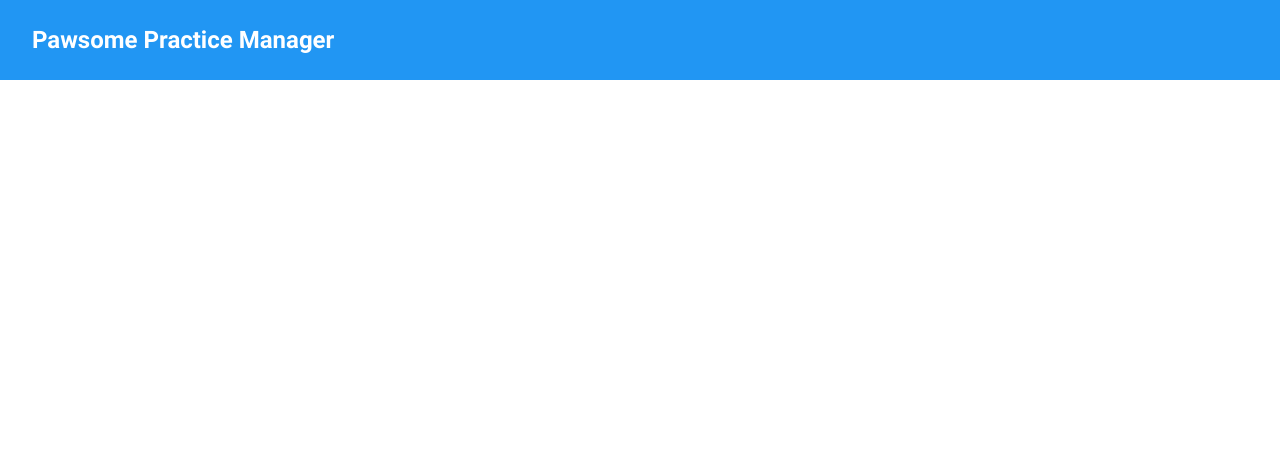
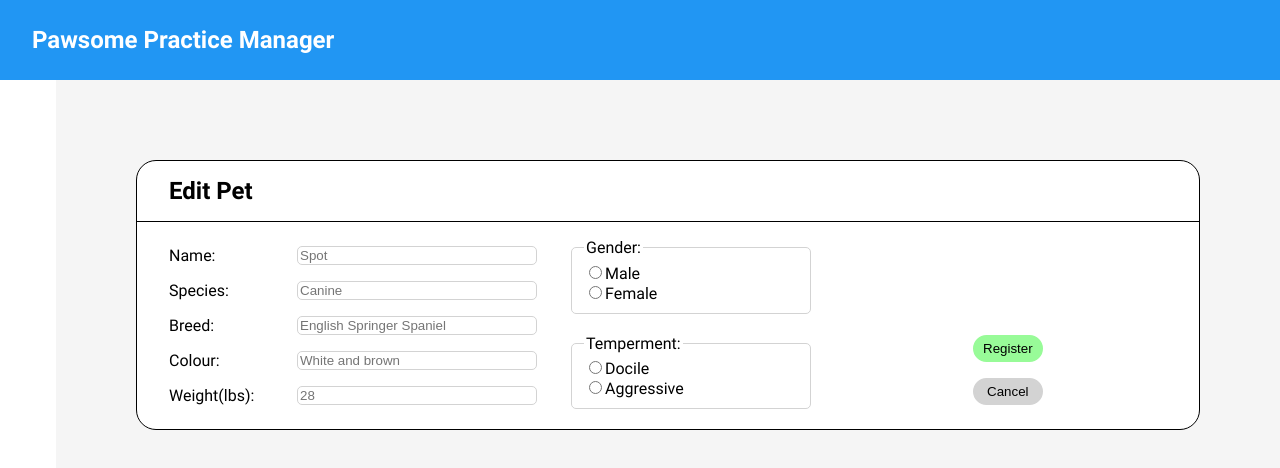
Before and after one commit to TomMhammond/capstone-client, a React (Create React App) app: page /edit/pet/1 in a window 1280 px wide. Shown: the top 468 px of the page. Built offline with nearby package versions, Linux system fonts and the light colour scheme.

Commit message:
create edit pet page and edit pet form

```diff
--- a/src/App.js
+++ b/src/App.js
@@ -11,6 +11,7 @@ import CreateMedicalPage from "./pages/CreateMedicalPage/CreateMedicalPage";
 import LoginPage from "./pages/LoginPage/LoginPage";
 import DashboardPage from "./pages/DashboardPage/DashboardPage";
 import EditClientPage from "./pages/EditClientPage/EditClientPage";
+import EditPetPage from "./pages/EditPetPage/EditPetPage";
 
 function App() {
   const token = sessionStorage.authToken;
@@ -32,6 +33,7 @@ function App() {
         <Route path="/register/pet" element={<CreatePetPage token={token} access={access}/>} />
         <Route path="/register/medical" element={<CreateMedicalPage token={token} access={access}/>} />
         <Route path="/edit/client/:id" element={<EditClientPage access={access} token={token}/>} />
+        <Route path="/edit/pet/:id" element={<EditPetPage access={access} token={token}/>} />
       </Routes>
     </BrowserRouter>
   );
--- /dev/null
+++ b/src/components/EditPetForm/EditPetForm.jsx
@@ -0,0 +1,68 @@
+import { useNavigate, useParams } from 'react-router-dom';
+import '../PetForm/PetForm.scss';
+
+export default function EditPetForm(){
+    const navigate = useNavigate();
+    const params = useParams();
+    const id = params.id;
+
+    const cancelClickHandler = (e) => {
+        e.preventDefault();
+        navigate(`/pets/${id}`)
+    }
+
+    return(
+        <form className='pet-form'>
+        <div className='pet-form__container'>
+            <div className='pet-form__wrapper'>
+                <label className='pet-form__label' htmlFor='name'>Name:</label>
+                <input className='pet-form__input' type='text' name='name' id='name' placeholder='Spot'></input>
+            </div>
+            <div className='pet-form__wrapper'>
+                <label className='pet-form__label' htmlFor='species'>Species:</label>
+                <input className='pet-form__input' type='text' name='species' id='species' placeholder='Canine'></input>
+            </div>
+            <div className='pet-form__wrapper'>
+                <label className='pet-form__label' htmlFor='breed'>Breed:</label>
+                <input className='pet-form__input' type='text' name='breed' id='breed' placeholder='English Springer Spaniel'></input>
+            </div>
+            <div className='pet-form__wrapper'>
+                <label className='pet-form__label' htmlFor='colour'>Colour:</label>
+                <input className='pet-form__input' type='text' name='colour' id='colour' placeholder='White and brown'></input>
+            </div>
+            <div className='pet-form__wrapper'>
+                <label className='pet-form__label' htmlFor='weight'>Weight(lbs):</label>
+                <input className='pet-form__input' type='text' name='weight' id='weight' placeholder='28'></input>
+            </div>
+        </div>
+        <div className='pet-form__container'>
+            <fieldset className='pet-form__radio-field'>
+                <legend>Gender:</legend>
+                    <div>
+                        <input type="radio" id="male" name="gender" value="male" />
+                        <label htmlFor="male">Male</label>
+                    </div>
+                    <div>
+                        <input type="radio" id="female" name="gender" value="female" />
+                        <label htmlFor="female">Female</label>
+                    </div>
+            </fieldset>
+            <fieldset className='pet-form__radio-field pet-form__temperment'>
+                <legend>Temperment:</legend>
+                    <div>
+                        <input type="radio" id="docile" name="temperment" value='0' />
+                        <label htmlFor="docile">Docile</label>
+                    </div>
+                    <div>
+                        <input type="radio" id="aggressive" name="temperment" value="1" />
+                        <label htmlFor="aggressive">Aggressive</label>
+                    </div>
+            </fieldset>
+        </div>
+        <div className='pet-form__container pet-form__button-container'>
+            <button className='pet-form__button pet-form__button--register'>Register</button>
+            <button className='pet-form__button pet-form__button--cancel' onClick={cancelClickHandler}>Cancel</button>
+        </div>
+    </form>
+    )
+}
--- /dev/null
+++ b/src/pages/EditPetPage/EditPetPage.jsx
@@ -0,0 +1,18 @@
+import '../CreatePetPage/CreatePetPage.scss';
+import SideNav from '../../components/SideNav/SideNav';
+import EditPetForm from '../../components/EditPetForm/EditPetForm';
+
+
+export default function EditPetPage({ access, token }){
+    return(
+        <main className='main'>
+            <SideNav access={access}/>
+            <section className='page'>
+                <div className='create-pet-card'>
+                    <h2 className='create-pet-card__title'>Edit Pet</h2>
+                    <EditPetForm token={token}/>
+                </div>
+            </section>
+        </main>
+    )
+}
--- a/src/pages/SinglePetPage/SinglePetPage.jsx
+++ b/src/pages/SinglePetPage/SinglePetPage.jsx
@@ -49,6 +49,10 @@ export default function SinglePetPage({ token, access }){
     statusClass = 'pet-card--active'
    }
 
+   const clickHandler = () => {
+        navigate(`/edit/pet/${id}`)
+   }
+
     return(
         <main className='main'>
             <SideNav access={access}/>
@@ -67,6 +71,9 @@ export default function SinglePetPage({ token, access }){
                             <div className='pet-card__subcontainer'>
                                 <p className='pet-card__label'>Breed: </p>
                                 <p className='pet-card__breed'>{pet.breed}</p>
+                            </div>
+                            <div className='pet-card__subcontainer'>
+                                <div className='pet-card__button' onClick={clickHandler}>Edit</div>
                             </div>
                         </div>
                         <div className='pet-card__wrapper'>
--- a/src/pages/SinglePetPage/SinglePetPage.scss
+++ b/src/pages/SinglePetPage/SinglePetPage.scss
@@ -53,4 +53,11 @@
     &--deceased {
         background-color: $deceased-colour;
     }
+
+    &__button {
+        padding: .25rem .75rem;
+        border: 1px solid $active-colour;
+        border-radius: 20px;
+        background-color: $active-colour;
+    }
 }
```
